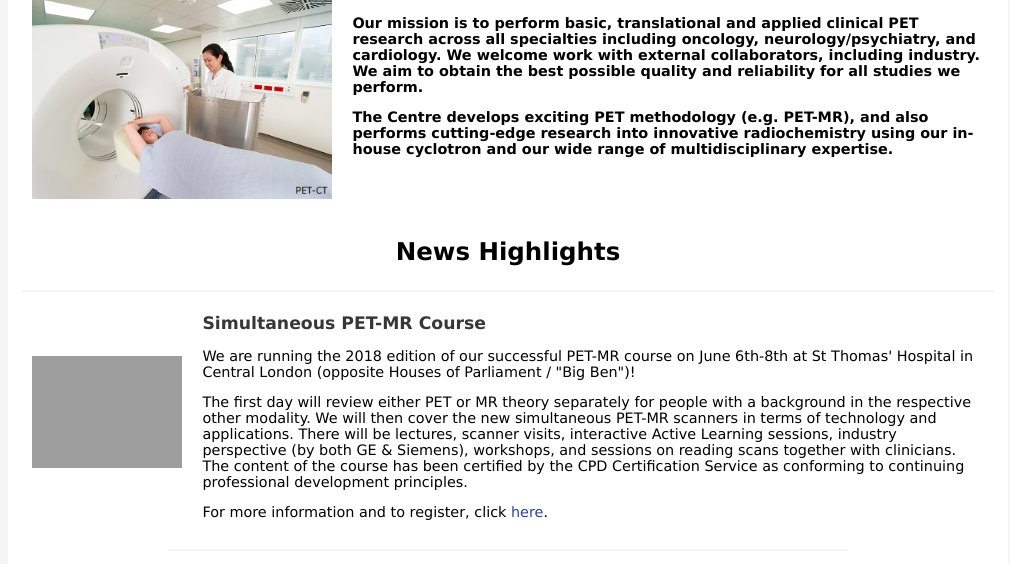
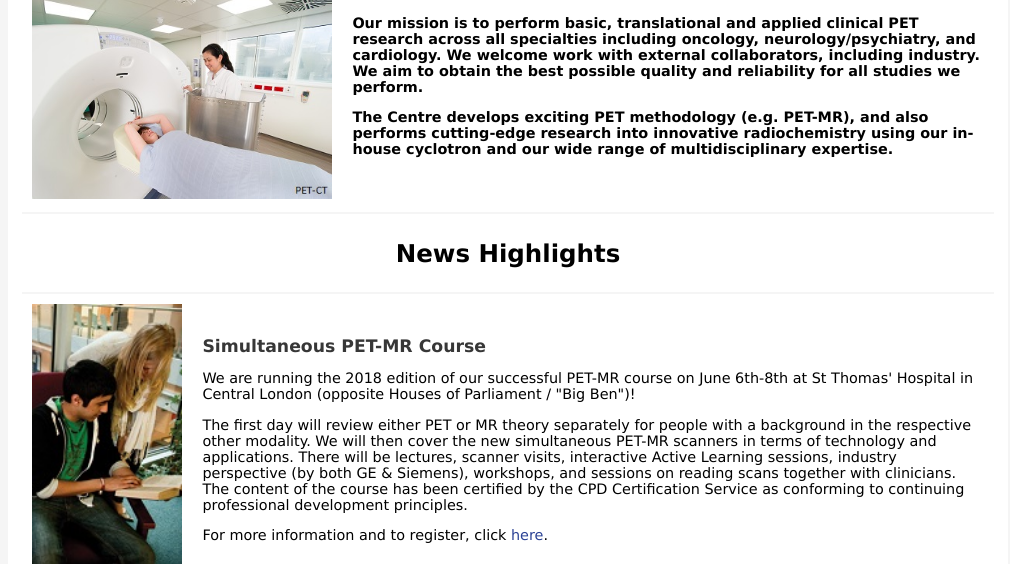
Before and after one commit to sarahmaygould/PETCentre, a PHP site: page / in a window 1280 px wide. Shown: the part 455-1019 px from the top of the page, without its empty margins (132-1142 px from the left). Run offline with PHP 8.4, Linux system fonts and the light colour scheme; grey boxes are pictures that could not be loaded.

Commit message:
Still working on news.

```diff
--- a/News/read_in_news.php
+++ b/News/read_in_news.php
@@ -25,7 +25,7 @@ foreach ($news_item_array as $news_item) {
 ?>
     <div class="LR-container">
       <div class="LI-image">
-        <img src="images/<?php echo $path_to_news . $news_item[2]?>" alt="<?php echo $news_item[2]?>" width="150">
+        <img src="<?php echo $path_to_news . "images/" . $news_item[2]?>" alt="<?php echo $news_item[2]?>" width="150">
       </div>
       <div class="LI-text">
         <h1><?php echo $news_item[0]?></h1>
@@ -40,7 +40,7 @@ foreach ($news_item_array as $news_item) {
         <?php echo $news_item[1]?>
       </div>
       <div class="RI-image">
-        <img src="images/<?php echo $news_item[2]?>" alt="<?php echo $news_item[2]?>" width="150">
+        <img src="<?php echo $path_to_news . "images/" . $news_item[2]?>" alt="<?php echo $news_item[2]?>" width="150">
       </div>
     </div>
   <?php }
--- a/common-style.css
+++ b/common-style.css
@@ -28,6 +28,10 @@ body {
   text-align: center;
   padding: 1em;
   border-bottom: 2px solid #f5f5f5;
+}
+
+#index_news_title {
+  border-top: 2px solid #f5f5f5;
 }
 
 .page-end {
--- a/index.php
+++ b/index.php
@@ -41,7 +41,7 @@
           </div>
         </div>
 
-        <div class="page-title">
+        <div class="page-title" id="index_news_title">
           News Highlights
         </div>
 
```
